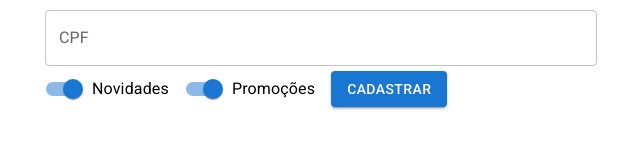
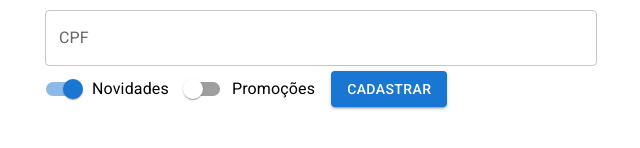
Before and after one commit to murilofregonesi/react-form, a React (Create React App) app: page / in a window 1280 px wide. Shown: the part 190-338 px from the top of the page, without its empty margins (319-959 px from the left). Built offline with nearby package versions, Linux system fonts and the light colour scheme.

Commit message:
feat: props to function component

```diff
--- a/src/App.js
+++ b/src/App.js
@@ -12,9 +12,13 @@ function App() {
   return (
     <Container maxWidth="sm">
       <Typography component="h1" variant="h3" align="center">Formulário Cadastro</Typography>
-      <RegistrationForm/>
+      <RegistrationForm onSubmit={handleSubmit} />
     </Container>
   );
 }
 
+function handleSubmit(data) {
+  console.log(data);
+}
+
 export default App;
--- a/src/components/RegistrationForm/RegistrationForm.jsx
+++ b/src/components/RegistrationForm/RegistrationForm.jsx
@@ -1,16 +1,18 @@
 import React, { useState } from "react";
 import { TextField, Button, FormControlLabel, Switch } from "@mui/material";
 
-function RegistrationForm() {
+function RegistrationForm({onSubmit}) {
   const [name, setName] = useState("");
   const [surname, setSurname] = useState("");
   const [cpf, setCpf] = useState("");
+  const [news, setNews] = useState(true);
+  const [promo, setPromo] = useState(false);
 
   return (
     <form
       onSubmit={(e) => {
         e.preventDefault();
-        console.log(e);
+        onSubmit({name, surname, cpf, news, promo});
       }}
     >
       <TextField
@@ -38,8 +40,21 @@ function RegistrationForm() {
         fullWidth
       />
 
-      <FormControlLabel label="Novidades" control={<Switch defaultChecked />} />
-      <FormControlLabel label="Promoções" control={<Switch defaultChecked />} />
+      <FormControlLabel
+        label="Novidades"
+        control={
+          <Switch checked={news} onChange={(e) => setNews(e.target.checked)} />
+        }
+      />
+      <FormControlLabel
+        label="Promoções"
+        control={
+          <Switch
+            checked={promo}
+            onChange={(e) => setPromo(e.target.checked)}
+          />
+        }
+      />
 
       <Button type="submit" variant="contained">
         Cadastrar
```
